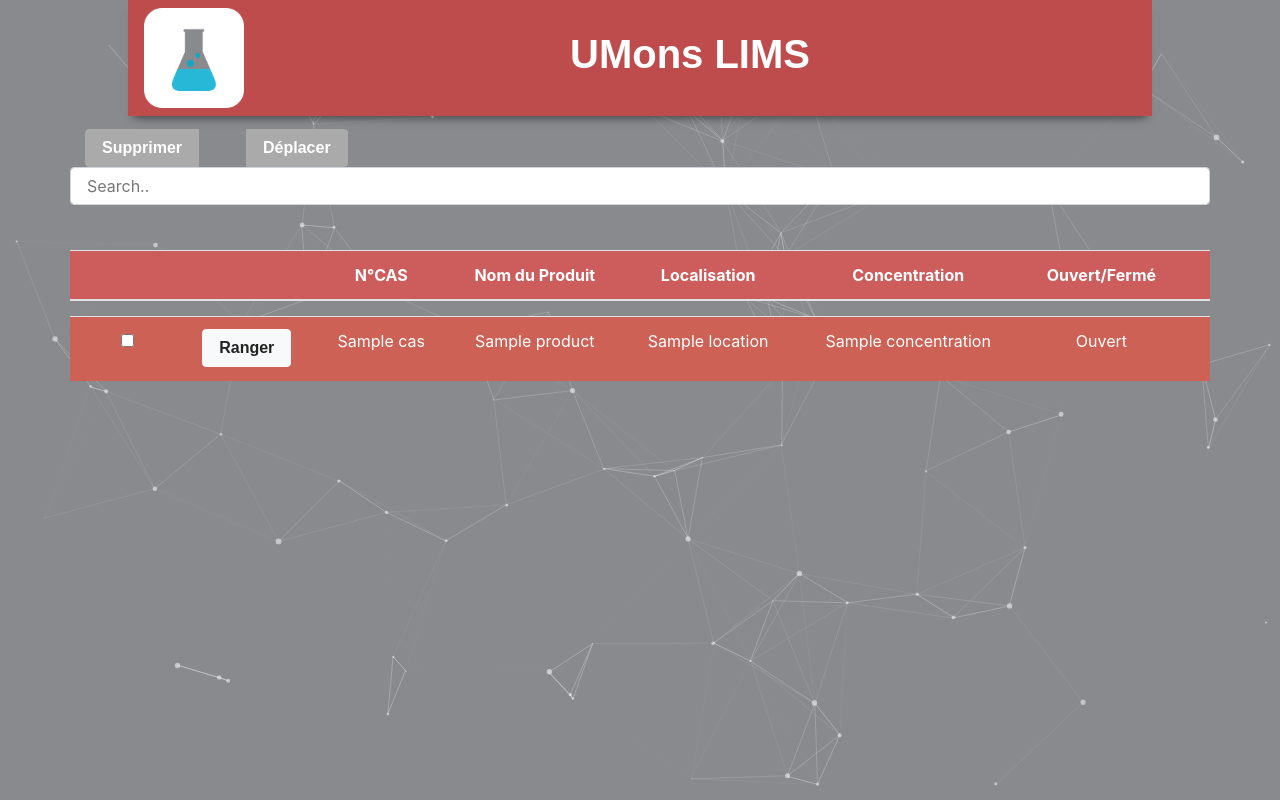
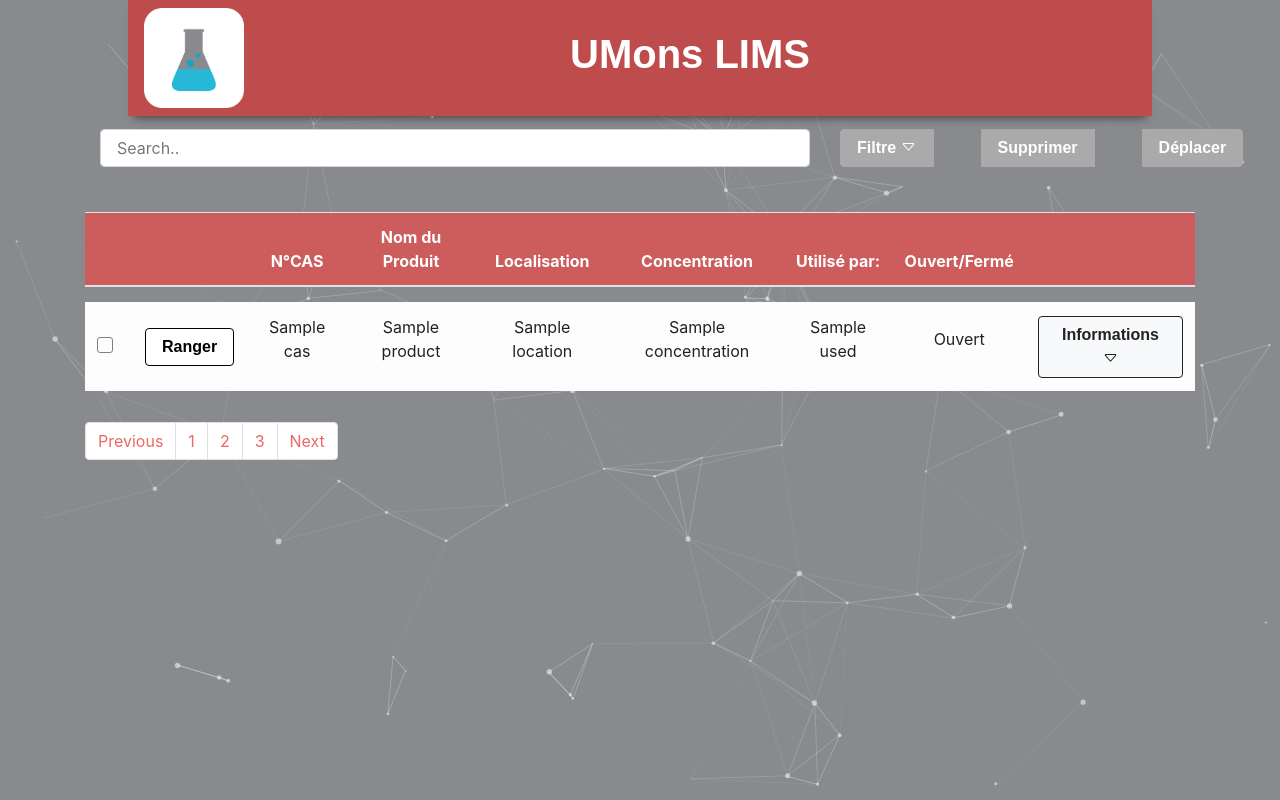
Before and after one commit to ArnaudPalgen/ma2_web_technologies, a Symfony app: template umons-lims2/templates/product.html.twig in a window 1280 px wide. Run offline with Twig, Linux system fonts and the light colour scheme; the template is opened without the code that fills it: most values are stand-ins (such as "Sample title", 1, 10 or a date in 2020); some libraries are stand-ins or nearby versions; some web fonts are replaced.

Commit message:
fin frontend "produit"

```diff
--- a/umons-lims2/config/bundles.php
+++ b/umons-lims2/config/bundles.php
@@ -12,5 +12,5 @@
     Doctrine\Bundle\MigrationsBundle\DoctrineMigrationsBundle::class => ['all' => true],
     Symfony\Bundle\SecurityBundle\SecurityBundle::class => ['all' => true],
     Twig\Extra\TwigExtraBundle\TwigExtraBundle::class => ['all' => true],
-    //Symfony\Bundle\WebServerBundle\WebServerBundle::class => ['dev' => true],
+    Symfony\Bundle\WebServerBundle\WebServerBundle::class => ['dev' => true],
 ];
--- a/umons-lims2/public/style.css
+++ b/umons-lims2/public/style.css
@@ -31,24 +31,129 @@
 .table{
 	border-collapse: separate;
 	border-spacing: 0 15px;
+	width: 100%;
 }
 thead{
 	background-color: #CD5C5C;
 }
 tbody{
-	background-color:#CD6155;
+	background-color:#FFFFFF;
 }
 th{
 	color: white;
 }
 td{
-	color: white;
 	text-align: center;
-	padding: 5px;
 }
+
+
+.btn-light.info-btn {
+	border: 1px solid;
+}
+
+.btn-light.info-btn:hover {
+	background-color: #C4C4C4;
+	border-color: #C4C4C4;
+	border: 1px solid;
+}
+
+.btn-primary.put-btn {
+	background-color: #FFFFFF;
+	border-color: #FFFFFF;
+	color: #000000;
+	border: 1px solid;
+}
+
+.btn-primary.put-btn:hover {
+	background-color: #DAF4FC;
+	border-color: #DAF4FC;
+	color: #000000;
+	border: 1px solid;
+}
+
+.btn-primary.take-btn {
+	background-color: #66CAEC;
+	border-color: #66CAEC ;
+	color: #000000;
+	border: 1px solid;
+}
+
+.btn-primary.take-btn:hover {
+	background-color: #4688DC;
+	border-color: #4688DC;
+	color: #000000;
+	border: 1px solid;
+}
+
+
 
 .lims-form-container {
     padding: 40px 40px 20px 40px;
     color: white;
     background: #BF4C4C;
 }
+
+
+
+/*source checkbox: http://jsfiddle.net/maxshuty/2cs0dj54/ */
+input[type="checkbox"] {
+  position: absolute;
+  opacity: 0;
+  z-index: -1;
+}
+
+/* Text color for the label */
+input[type="checkbox"]+span {
+  cursor: pointer;
+  font: 16px sans-serif;
+  color: black;
+}
+
+/* Checkbox un-checked style */
+input[type="checkbox"]+span:before {
+  content: '';
+  border: 1px solid grey;
+  border-radius: 3px;
+  display: inline-block;
+  width: 16px;
+  height: 16px;
+  margin-right: 0.5em;
+  margin-top: 0.5em;
+  vertical-align: -2px;
+}
+
+/* Checked checkbox style (in this case the background is red) */
+input[type="checkbox"]:checked+span:before {
+  /* NOTE: Replace the url with a path to an SVG of a checkmark to get a checkmark icon */
+  background-image: url('check.png');
+  background-repeat: no-repeat;
+  background-position: center;
+  background-size: 13px;
+  border-radius: 2px;
+  background-color: #DAF4FC;
+  color: white;
+}
+
+/* Adding a dotted border around the active tabbed-into checkbox */
+input[type="checkbox"]:focus+span:before,
+input[type="checkbox"]:not(:disabled)+span:hover:before {
+  /* Visible in the full-color space */
+  box-shadow: 0px 0px 0px 2px rgba(0, 150, 255, 1);
+
+  /* Visible in Windows high-contrast themes
+     box-shadow will be hidden in these modes and
+     transparency will not be hidden in high-contrast
+     thus box-shadow will not show but the outline will
+     providing accessibility */
+  outline-color: transparent;
+  outline-width: 2px;
+  outline-style: dotted;
+  }
+
+
+/* Disabled checkbox styles */
+input[type="checkbox"]:disabled+span {
+  cursor: default;
+  color: black;
+  opacity: 0.5;
+}
--- a/umons-lims2/templates/product.html.twig
+++ b/umons-lims2/templates/product.html.twig
@@ -1,26 +1,35 @@
 {% extends 'base.html.twig' %}
+
+{% block stylesheets %}
+	<link rel="stylesheet" href="https://cdn.jsdelivr.net/npm/bootstrap-icons@1.4.0/font/bootstrap-icons.css">
+{% endblock %}
 {%block body %}
+	<div class="container-fluid">
 		<div class="row">
-		<div class="col-lg-3 col-md-3 col-sd-3 col-xs-3">
+			<div class="col-lg-8 col-md-8 col-sd-8 col-xs-8">
+				<input class="form-control" id="inputFT" type="text" placeholder="Search..">
+			</div>
+			<div class="col-lg-4 col-md-4 col-sd-4 col-xs-4">
 				<div class="btn-group" role="group" aria-label="Basic example">
+					<button type="button" class="btn btn-secondary mr-5">Filtre&nbsp;<i class="bi bi-caret-down"></i></button>
 					<button type="button" class="btn btn-secondary mr-5">Supprimer</button>
 					<button type="button" class="btn btn-secondary">Déplacer</button>
 				</div>
 			</div>
+		</div>
 
-		<input class="form-control" id="inputFT" type="text" placeholder="Search..">
-
-	</div>
 		<div class="row">
+			<div class="table-responsive">
 				<table class="table table-hover">
 				<thead>
 					<tr>
-				<th scope="col"> </th>
-				<th scope="col"> </th>
+						<th scope="col" class="text-center"> </th>
+						<th scope="col" class="text-center"> </th>
 						<th scope="col" class="text-center">N°CAS</th>
 						<th scope="col" class="text-center">Nom du Produit</th>
 						<th scope="col" class="text-center">Localisation</th>
 						<th scope="col" class="text-center">Concentration</th>
+						<th scope="col" class="text-center">Utilisé par:</th>
 						<th scope="col" class="text-center">Ouvert/Fermé</th>
 						<th scope="col" class="text-center"> </th>
 					</tr>
@@ -29,40 +38,56 @@
 						{% set id = 0 %}
 						{% for elem in product %}
 							{% set id = id + 1 %}
-					<tr>
-						<th scope="row">
-							<div class="custom-control custom-checkbox">
-								<label class="container">
-									<input type="checkbox" />
-									<span class="checkmark"></span>
+							<tr class="table-light">
+								<td class="align-middle">
+										<label>
+										  <input type="checkbox">
+										  <span></span>
 										</label>
-							</div>
-						</th>
-						<td>
+								</td>
+								<td class="align-middle">
 									{% if elem.used%}
-								<button type="button" class="btn btn-light">Ranger</button>
+										<button  type="button" class="btn btn-primary put-btn">Ranger</button>
 									{% else %}
-								<button type="button" class="btn btn-success">Prendre</button>
+										<button type="button" class="btn btn-primary take-btn">Prendre</button>
 									{% endif %}
 								</td>
-						<td>{{ elem.cas }}</td>
-						<td>{{ elem.name }}</td>
-						<td>{{ elem.location }}</td>
-						<td>{{ elem.concentration }}</td>
-						<td>
+								<td class="align-middle"><p>{{ elem.cas }}</p></td>
+								<td class="align-middle"><p>{{ elem.name }}</p></td>
+								<td class="align-middle"><p>{{ elem.location }}</p></td>
+								<td class="align-middle"><p>{{ elem.concentration }}</p></td>
+								<td class="align-middle">
+									{% if elem.used is not null %}
+										<p>{{elem.used}}</p>
+									{% else %}
+										<p></p>
+									{% endif %}
+								</td>
+								<td class="align-middle">
 									{% if elem.open%}
 										<p>Ouvert</p>
 									{% else %}
 										<p>Fermé</p>
 									{% endif %}
 								</td>
-						<td>
-
+								<td class="align-middle">
+									<button type="button" class="btn btn-light info-btn">Informations <i class="bi bi-caret-down"></i></button>
 								</td>
 							</tr>
 						{% endfor %}
 					</tbody>
 				</table>
+			</div>
+			<nav aria-label="Page navigation example">
+				<ul class="pagination">
+					<li class="page-item"><a class="page-link" href="#">Previous</a></li>
+					<li class="page-item"><a class="page-link" href="#">1</a></li>
+					<li class="page-item"><a class="page-link" href="#">2</a></li>
+					<li class="page-item"><a class="page-link" href="#">3</a></li>
+					<li class="page-item"><a class="page-link" href="#">Next</a></li>
+				</ul>
+			</nav>
+		</div>
 	</div>
 
 	<script>
```
Also changed, not shown: umons-lims2/src/Controller/MainController.php (+5 -5 lines), umons-lims2/public/check.png (added), 1 other file. Lines whose indentation alone changed are shown as unchanged.
